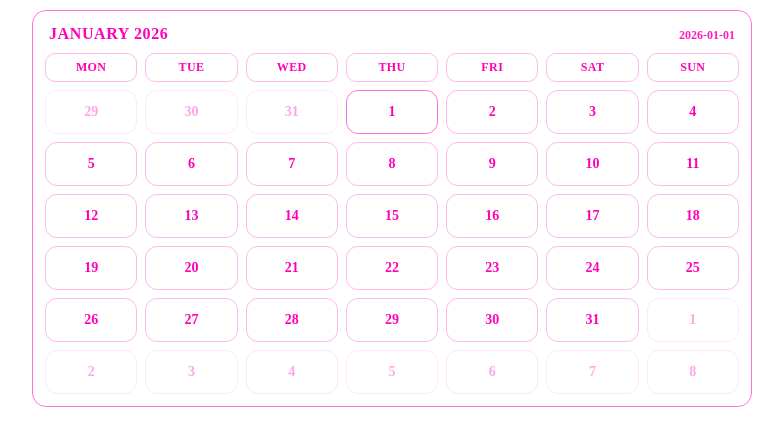
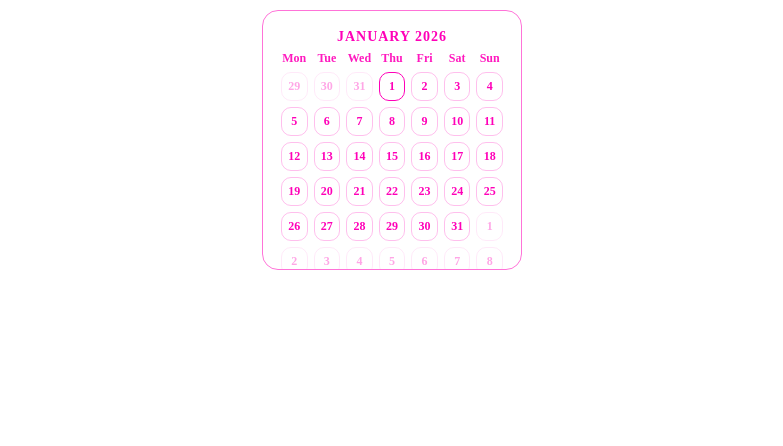
Before and after one commit to supriyajalan/NotionWidgets, a plain HTML site: page calendar.html in a window 1280 px wide. Shown: the whole page, without its empty margins (248-1031 px from the left). Drawn offline with Linux system fonts and the light colour scheme.

Commit message:
Update calendar.html

```diff
--- a/calendar.html
+++ b/calendar.html
@@ -3,170 +3,167 @@
 <head>
 <meta charset="UTF-8" />
 <meta name="viewport" content="width=device-width, initial-scale=1" />
-  <title>Minimal Calendar</title>
+<title>Calendar</title>
+
 <style>
-    html, body{
-      margin:0;
-      padding:0;
-      background: transparent; /* NO background */
-      font-family: "Times New Roman", Times, Georgia, serif; /* SERIF */
+  html, body {
+    margin: 0;
+    padding: 0;
+    background: transparent;
+    font-family: "Times New Roman", Times, serif;
   }
 
-    :root{
-      --pink: #FF00B8;
+  :root {
+    --pink: #ff00b8;
     --line: rgba(255, 0, 184, 0.55);
-      --line-soft: rgba(255, 0, 184, 0.28);
+    --soft: rgba(255, 0, 184, 0.25);
   }
 
-    .wrap{
-      width: min(720px, calc(100vw - 24px));
+  .frame {
+    width: 260px;
+    aspect-ratio: 1 / 1;
     margin: 10px auto;
-      padding: 12px;
-      background: transparent; /* NO background */
-      border: 1px solid var(--line); /* pink border */
-      border-radius: 14px;
+    border: 1.5px solid var(--line);
+    border-radius: 16px;
     color: var(--pink);
+    position: relative;
+    overflow: hidden;
     box-sizing: border-box;
+    perspective: 1200px;
   }
 
-    .head{
-      display:flex;
-      justify-content: space-between;
-      align-items: baseline;
-      gap: 10px;
-      padding: 2px 4px 10px;
+  .content {
+    position: absolute;
+    inset: 0;
+    padding: 18px;
+    display: grid;
+    grid-template-rows: auto 1fr;
+    transform-style: preserve-3d;
+    transition: transform 0.6s ease;
   }
 
-    .month{
-      font-size: 16px;
-      font-weight: 700;
-      letter-spacing: 0.6px;
-      text-transform: uppercase;
+  .flip {
+    transform: rotateX(180deg);
   }
 
-    .meta{
-      font-size: 12px;
-      font-weight: 600;
-      opacity: 0.9;
-      font-variant-numeric: tabular-nums;
-      white-space: nowrap;
+  .header {
+    text-align: center;
+    font-weight: 700;
+    letter-spacing: 1px;
+    font-size: 14px;
+    padding-bottom: 6px;
   }
 
-    .grid{
-      display:grid;
+  .grid {
+    display: grid;
     grid-template-columns: repeat(7, 1fr);
-      gap: 8px;
+    gap: 6px;
   }
 
-    .dow{
-      text-align:center;
+  .dow, .day {
+    text-align: center;
     font-size: 12px;
-      font-weight: 700;
-      letter-spacing: 0.4px;
-      text-transform: uppercase;
-      padding: 6px 0;
-      border: 1px solid var(--line-soft);
-      border-radius: 10px;
-      color: var(--pink);
-      background: transparent; /* NO background */
   }
 
-    .cell{
-      height: 44px;
-      display:flex;
-      align-items:center;
-      justify-content:center;
-      border: 1px solid var(--line-soft);
-      border-radius: 12px;
-      background: transparent; /* NO background */
-      font-size: 14px;
+  .dow {
     font-weight: 700;
-      color: var(--pink);
-      font-variant-numeric: tabular-nums;
-      box-sizing: border-box;
+    opacity: 0.9;
   }
 
-    .cell.muted{
-      opacity: 0.35; /* still pink, just lighter */
+  .day {
+    border: 1px solid var(--soft);
+    border-radius: 10px;
+    padding: 6px 0;
+    font-weight: 700;
   }
 
-    .cell.today{
-      border-color: var(--line);
+  .muted {
+    opacity: 0.35;
   }
 
-    @media (max-width: 520px){
-      .cell{ height: 40px; }
-      .month{ font-size: 14px; }
+  .today {
+    border-color: var(--pink);
   }
 </style>
 </head>
 
 <body>
-  <div class="wrap" aria-label="Monthly calendar">
-    <div class="head">
-      <div class="month" id="monthLabel">—</div>
-      <div class="meta" id="metaLabel">—</div>
+  <div class="frame">
+    <div class="content" id="card">
+      <div class="header" id="header">—</div>
+      <div class="grid" id="grid"></div>
     </div>
-
-    <div class="grid" id="grid"></div>
   </div>
 
 <script>
-    // Monday-first
   const DOW = ["Mon","Tue","Wed","Thu","Fri","Sat","Sun"];
+  let lastRendered = "";
 
-    const pad2 = (n) => String(n).padStart(2, "0");
-
-    function startOfDay(d){
-      return new Date(d.getFullYear(), d.getMonth(), d.getDate(), 0,0,0,0);
+  function getKSTDate() {
+    const now = new Date();
+    return new Date(
+      now.toLocaleString("en-US", { timeZone: "Asia/Seoul" })
+    );
   }
 
-    function render(){
-      const now = new Date();
-      const today = startOfDay(now);
+  function renderCalendar() {
+    const now = getKSTDate();
+    const key = `${now.getFullYear()}-${now.getMonth()}-${now.getDate()}`;
 
+    if (key === lastRendered) return;
+    lastRendered = key;
+
+    const card = document.getElementById("card");
+    card.classList.add("flip");
+
+    setTimeout(() => {
       const y = now.getFullYear();
-      const m = now.getMonth(); // 0-based
+      const m = now.getMonth();
+      const today = now.getDate();
 
-      // Header
-      const monthName = now.toLocaleDateString(undefined, { month: "long", year: "numeric" });
-      document.getElementById("monthLabel").textContent = monthName.toUpperCase();
-      document.getElementById("metaLabel").textContent =
-        `${y}-${pad2(m+1)}-${pad2(now.getDate())}`;
+      document.getElementById("header").textContent =
+        now.toLocaleDateString("en-US", {
+          month: "long",
+          year: "numeric"
+        }).toUpperCase();
 
       const grid = document.getElementById("grid");
       grid.innerHTML = "";
 
-      // DOW row
-      for (const d of DOW){
+      // Week headers
+      for (const d of DOW) {
         const el = document.createElement("div");
         el.className = "dow";
         el.textContent = d;
         grid.appendChild(el);
       }
 
-      const monthStart = new Date(y, m, 1);
-      const jsDow = monthStart.getDay();         // Sun=0..Sat=6
-      const mondayIndex = (jsDow + 6) % 7;       // Mon=0..Sun=6
-      const firstCell = new Date(y, m, 1 - mondayIndex);
+      const start = new Date(y, m, 1);
+      const offset = (start.getDay() + 6) % 7;
+      const first = new Date(y, m, 1 - offset);
 
-      // 6-week stable grid (42 days)
-      for (let i = 0; i < 42; i++){
-        const d = new Date(firstCell.getFullYear(), firstCell.getMonth(), firstCell.getDate() + i);
+      for (let i = 0; i < 42; i++) {
+        const d = new Date(first);
+        d.setDate(first.getDate() + i);
+
         const cell = document.createElement("div");
-        cell.className = "cell";
+        cell.className = "day";
 
         if (d.getMonth() !== m) cell.classList.add("muted");
-        if (+startOfDay(d) === +today) cell.classList.add("today");
+        if (d.getDate() === today && d.getMonth() === m) {
+          cell.classList.add("today");
+        }
 
         cell.textContent = d.getDate();
         grid.appendChild(cell);
       }
+
+      card.classList.remove("flip");
+    }, 300);
   }
 
-    render();
-    // Update hourly (covers day/month change)
-    setInterval(render, 60 * 60 * 1000);
+  renderCalendar();
+  setInterval(renderCalendar, 60 * 1000); // checks every minute
 </script>
 </body>
 </html>
```
Lines whose indentation alone changed are shown as unchanged.
